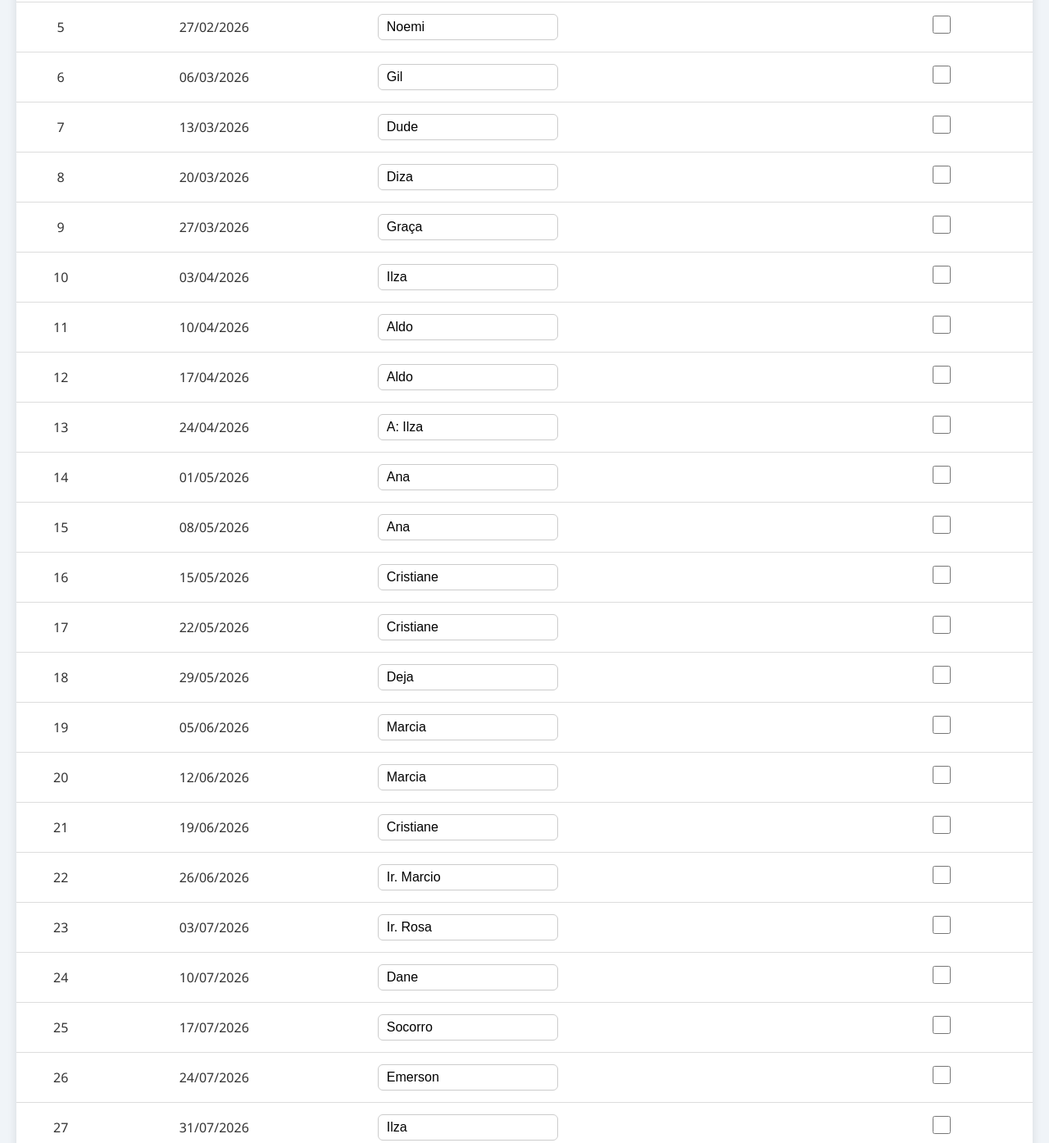
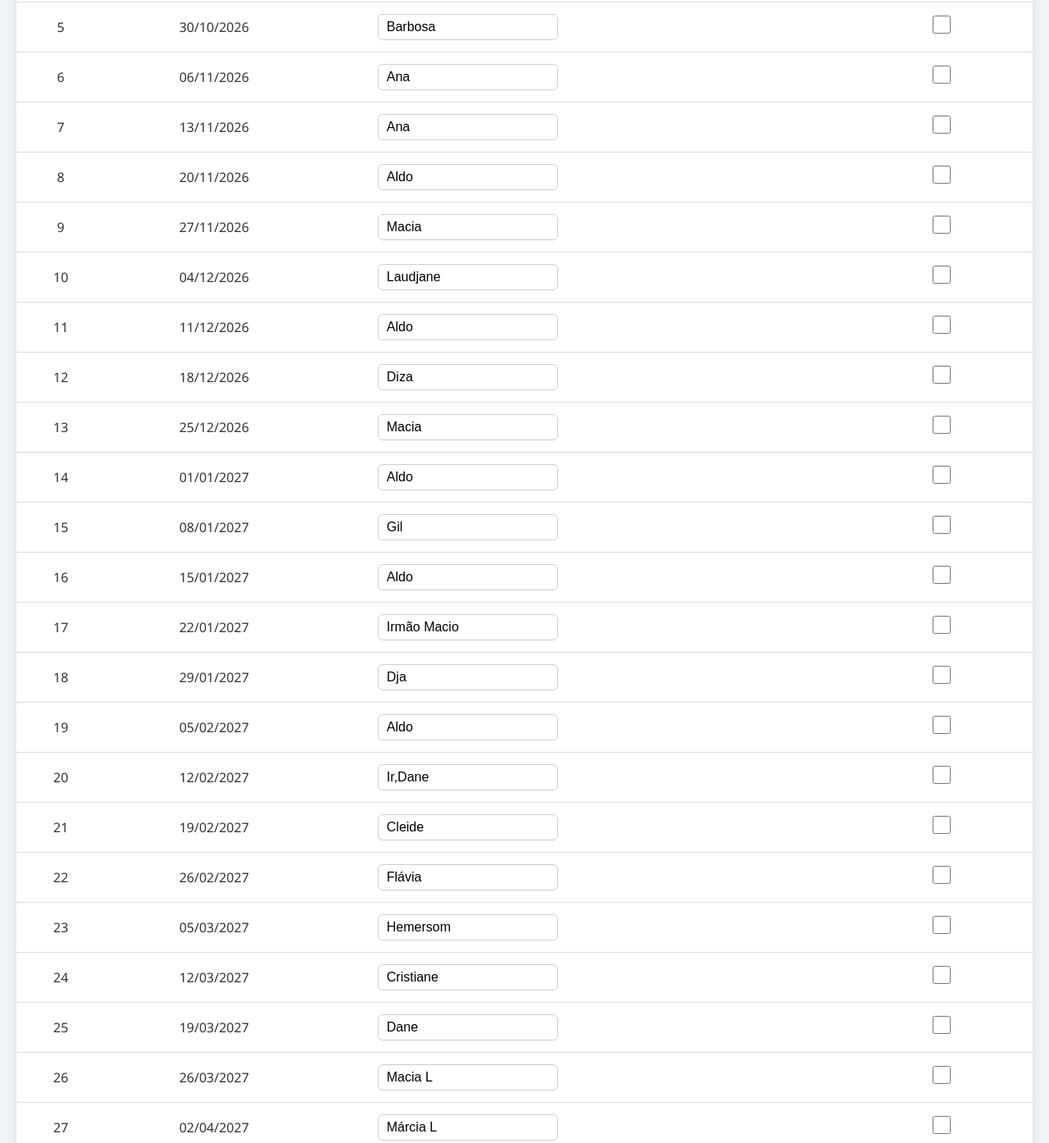
Before and after one commit to Mavcostta/sorteio, a plain HTML site: page index.html in a window 1280 px wide. Shown: the part 709-2103 px from the top of the page at 82% size. Drawn offline with Linux system fonts and the light colour scheme.

Commit message:
atualização do novo sorteio

```diff
--- a/index.html
+++ b/index.html
@@ -18,7 +18,7 @@
 
     <!-- Cabeçalho fixo -->
     <div class="topo-fixo" role="banner">
-      <p>Semana atual: <span id="semanaAtual">1</span> de 36</p>
+      <p>Semana atual: <span id="semanaAtual">1</span> de 31</p>
 
       <p id="totalArrecadado" aria-live="polite" aria-atomic="true">R$ 0,00</p>
 
--- a/script.js
+++ b/script.js
@@ -1,43 +1,48 @@
-// Data do primeiro sorteio (quinta-feira, 30/01/2026)
-const dataInicio = new Date(2026, 0, 30); // mês 0-based (0 = janeiro)
+const sorteioConfiguracao = "2026-10-02";
+
+if (localStorage.getItem("sorteioConfiguracao") !== sorteioConfiguracao) {
+  ["nomes", "sorteios", "pagamentos", "semanaAtual"].forEach((chave) =>
+    localStorage.removeItem(chave)
+  );
+  localStorage.setItem("sorteioConfiguracao", sorteioConfiguracao);
+}
+
+// Data do primeiro sorteio (02/10/2026)
+const dataInicio = new Date(2026, 9, 2); // mês 0-based
 
 // Lista de nomes (pode conter repetidos)
 let nomes = JSON.parse(localStorage.getItem("nomes")) || [
   "Vanda",
+  "Vanda",
   "Cristiane",
-  "Cristiane",
-  "Noemi",
-  "Noemi",
-  "Gil",
-  "Dude",
-  "Diza",
-  "Graça",
   "Ilza",
-  "Aldo",
-  "Aldo",
-  "A: Ilza",
+  "Barbosa",
   "Ana",
   "Ana",
+  "Aldo",
+  "Macia",
+  "Laudjane",
+  "Aldo",
+  "Diza",
+  "Macia",
+  "Aldo",
+  "Gil",
+  "Aldo",
+  "Irmão Macio",
+  "Dja",
+  "Aldo",
+  "Ir,Dane",
+  "Cleide",
+  "Flávia",
+  "Hemersom",
   "Cristiane",
-  "Cristiane",
-  "Deja",
-  "Marcia",
-  "Marcia",
-  "Cristiane",
-  "Ir. Marcio",
-  "Ir. Rosa",
   "Dane",
-  "Socorro",
-  "Emerson",
+  "Macia L",
+  "Márcia L",
   "Ilza",
-  "Suely",
-  "Cleide",
-  "Dane",
-  "Laudjane",
-  "Ir. Alex",
-  "Dane",
-  "Dane",
-  "Vitória"
+  "ILza",
+  "Vitória",
+  "Vitória",
 ];
 
 // Semana atual começa em 1, pois semana 1 é índice 0 no array
@@ -45,13 +50,13 @@ let semanaAtual = Number(localStorage.getItem("semanaAtual")) || 1;
 
 // Sorteios: array de nomes sorteados por semana
 let sorteios =
-  JSON.parse(localStorage.getItem("sorteios")) || Array(35).fill(null);
+  JSON.parse(localStorage.getItem("sorteios")) || Array(nomes.length).fill(null);
 if (!sorteios[0]) sorteios[0] = nomes[0]; // semana 1 já tem o primeiro sorteado
 
 // Pagamentos: array de semanas, cada semana é array de booleanos (pagamento por índice)
 let pagamentos =
   JSON.parse(localStorage.getItem("pagamentos")) ||
-  Array.from({ length: 35 }, () => Array(nomes.length).fill(false));
+  Array.from({ length: nomes.length }, () => Array(nomes.length).fill(false));
 
 // Se não tinha dados no localStorage, marca pagamento do sorteado da semana 1
 if (!localStorage.getItem("pagamentos")) pagamentos[0][0] = true;
@@ -68,6 +73,7 @@ function salvarDados() {
   localStorage.setItem("sorteios", JSON.stringify(sorteios));
   localStorage.setItem("pagamentos", JSON.stringify(pagamentos));
   localStorage.setItem("semanaAtual", semanaAtual);
+  localStorage.setItem("sorteioConfiguracao", sorteioConfiguracao);
 }
 
 function formatarData(date) {
```
